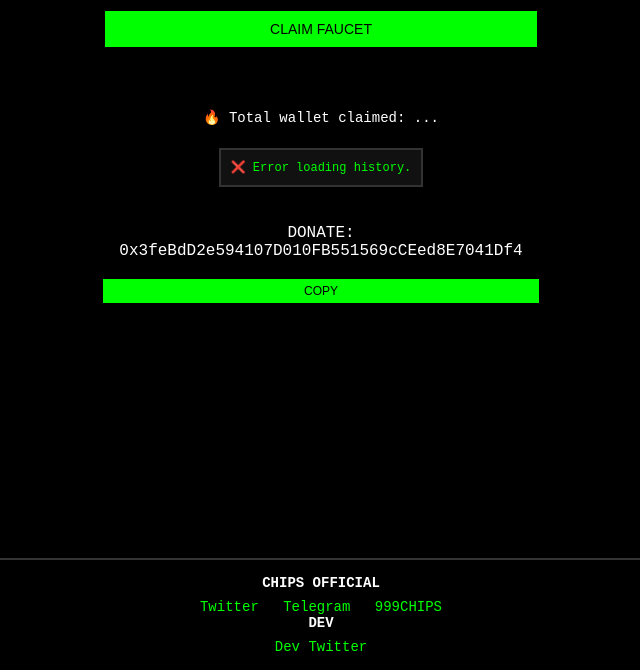
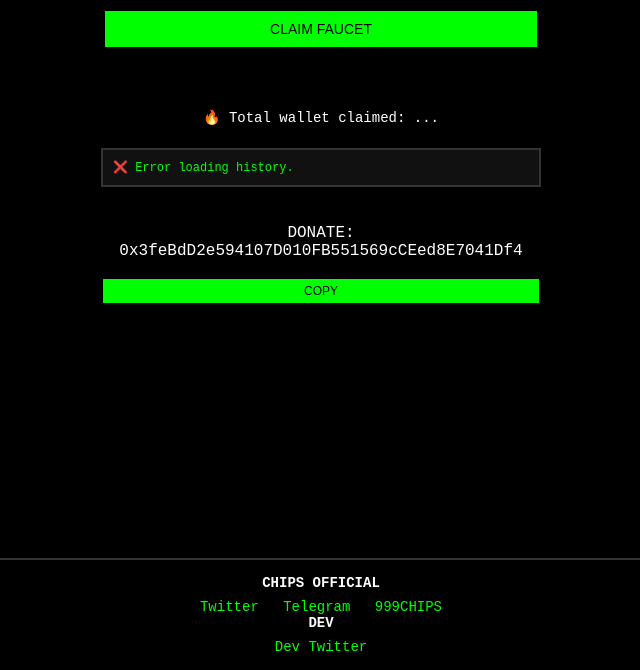
Before and after one commit to pujapujia/chips, a website: page index.html in a window 1280 px wide. Shown: the part 130-800 px from the top of the page, without its empty margins (319-959 px from the left). Drawn offline with Linux system fonts and the light colour scheme; no server answers.

Commit message:
Update index.html

```diff
--- a/index.html
+++ b/index.html
@@ -99,7 +99,10 @@
   font-size: 12px;
   margin-bottom: 30px;
   white-space: pre-wrap;
+  width: 100%;
+  box-sizing: border-box;
 }
+
 
     .donate-section {
       text-align: center;
```
Lines whose indentation alone changed are shown as unchanged.
